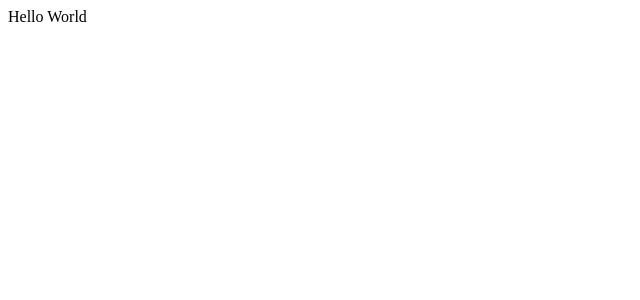
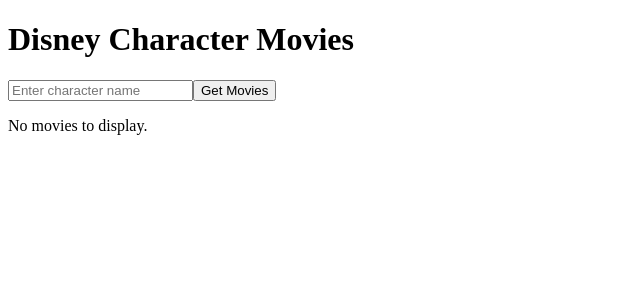
Before and after one commit to mkrm0000/anime-movie-list, a React (Create React App) app: page / in a window 1280 px wide. Shown: the top 300 px of the page, without its empty margins (0-640 px from the left). Built offline with nearby package versions, Linux system fonts and the light colour scheme.

Commit message:
Added Disney api

```diff
--- a/src/App.js
+++ b/src/App.js
@@ -1,9 +1,75 @@
-import React from "react";
+import React, { useState } from 'react';
 
-const App = () => {
+function App() {
+  const [characterName, setCharacterName] = useState('');
+  const [characters, setCharacters] = useState({});
+  const [loading, setLoading] = useState(false);
+  const [error, setError] = useState('');
 
-    return (<div>Hello World</div>);
+  const fetchMovies = async () => {
+    if (!characterName) return;
 
+    setLoading(true);
+    setCharacters({});
+    setError('');
+
+    try {
+      const response = await fetch(`https://api.disneyapi.dev/character?name=${characterName}`);
+      const data = await response.json();
+
+      if (data.data && data.data.length > 0) {
+        const characterData = {};
+
+        data.data.forEach(character => {
+          characterData[character.name] = {
+            films: character.films,
+            imageUrl: character.imageUrl,  // Store image URL with the character data
+          };
+        });
+
+        setCharacters(characterData);
+      } else {
+        setError('No data found for this character.');
+      }
+    } catch (error) {
+      setError('Error fetching data.');
+    }
+
+    setLoading(false);
+  };
+
+  return (
+    <div className="App">
+      <h1>Disney Character Movies</h1>
+      <input
+        type="text"
+        placeholder="Enter character name"
+        value={characterName}
+        onChange={(e) => setCharacterName(e.target.value)}
+      />
+      <button onClick={fetchMovies} disabled={loading}>
+        {loading ? 'Loading...' : 'Get Movies'}
+      </button>
+
+      {error && <p>{error}</p>}
+
+      <div>
+        {Object.keys(characters).length > 0 ? (
+          Object.entries(characters).map(([character, data], index) => (
+            <div key={index}>
+              <h3>{character}</h3>
+              <img src={data.imageUrl} alt={character} width="150" />
+              {data.films.map((movie, movieIndex) => (
+                <p key={movieIndex}>{movie}</p>
+              ))}
+            </div>
+          ))
+        ) : (
+          <p>No movies to display.</p>
+        )}
+      </div>
+    </div>
+  );
 }
 
 export default App;
```
